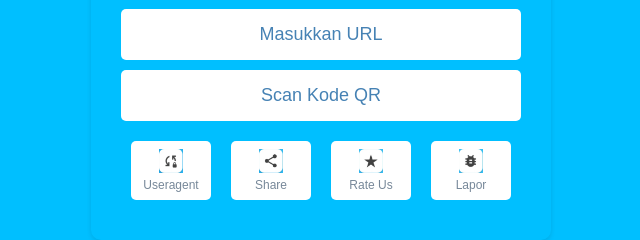
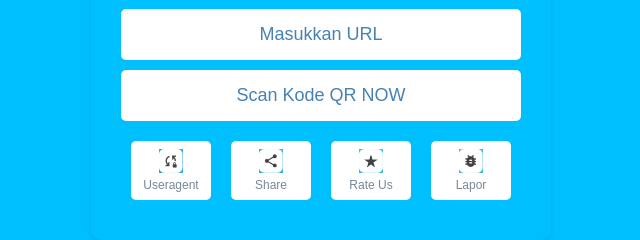
Before and after one commit to cybercrimetools/cbtbrowser, a plain HTML site: page index.html in a window 1280 px wide. Shown: the part 371-611 px from the top of the page, 319-959 px from the left. Drawn offline with Linux system fonts and the light colour scheme.

Commit message:
Update index.html

```diff
--- a/index.html
+++ b/index.html
@@ -13,7 +13,7 @@
       Masukkan URL
     </button>
     <button class="input-button" onclick="scanKodeQR()">
-      Scan Kode QR
+      Scan Kode QR NOW
     </button>
 
     <div class="menu">
```
